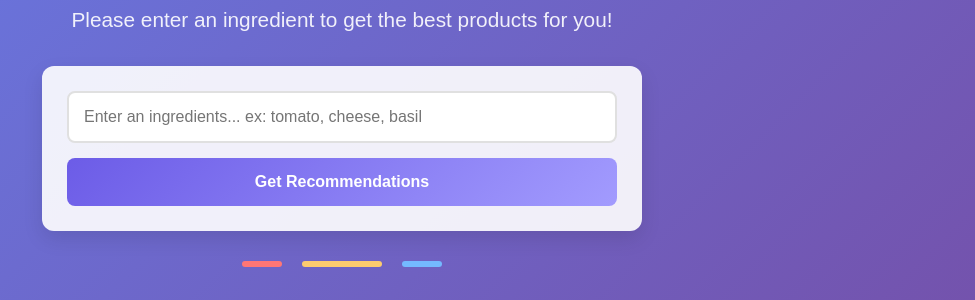
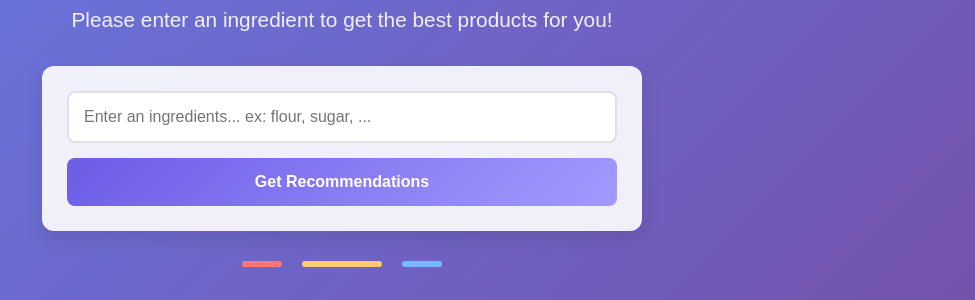
Before and after one commit to allaliamine/Spark-Recommendation-System, a Flask app: page /ingredientRecommender in a window 1280 px wide. Shown: the part 198-498 px from the top of the page, without its empty margins (298-1273 px from the left). Run offline with Flask 3, Linux system fonts and the light colour scheme.

Commit message:
Updated template

```diff
--- a/app/templates/ingredientsRecommender.html
+++ b/app/templates/ingredientsRecommender.html
@@ -24,7 +24,7 @@
         <h2 class="project-title" style="font-size: 3em;">Spark Recommendation System</h2>
         <p class="subtitle">Please enter an ingredient to get the best products for you!</p>
         <form class="input-container" method="post" action="/recommend">
-            <input type="text" class="ingredient-input" name="user_word" placeholder="Enter an ingredients... ex: tomato, cheese, basil" required>
+            <input type="text" class="ingredient-input" name="user_word" placeholder="Enter an ingredients... ex: flour, sugar, ..." required>
             <button class="recommendation-button" >Get Recommendations</button>
         </form>
         <div class="decoration">
```
